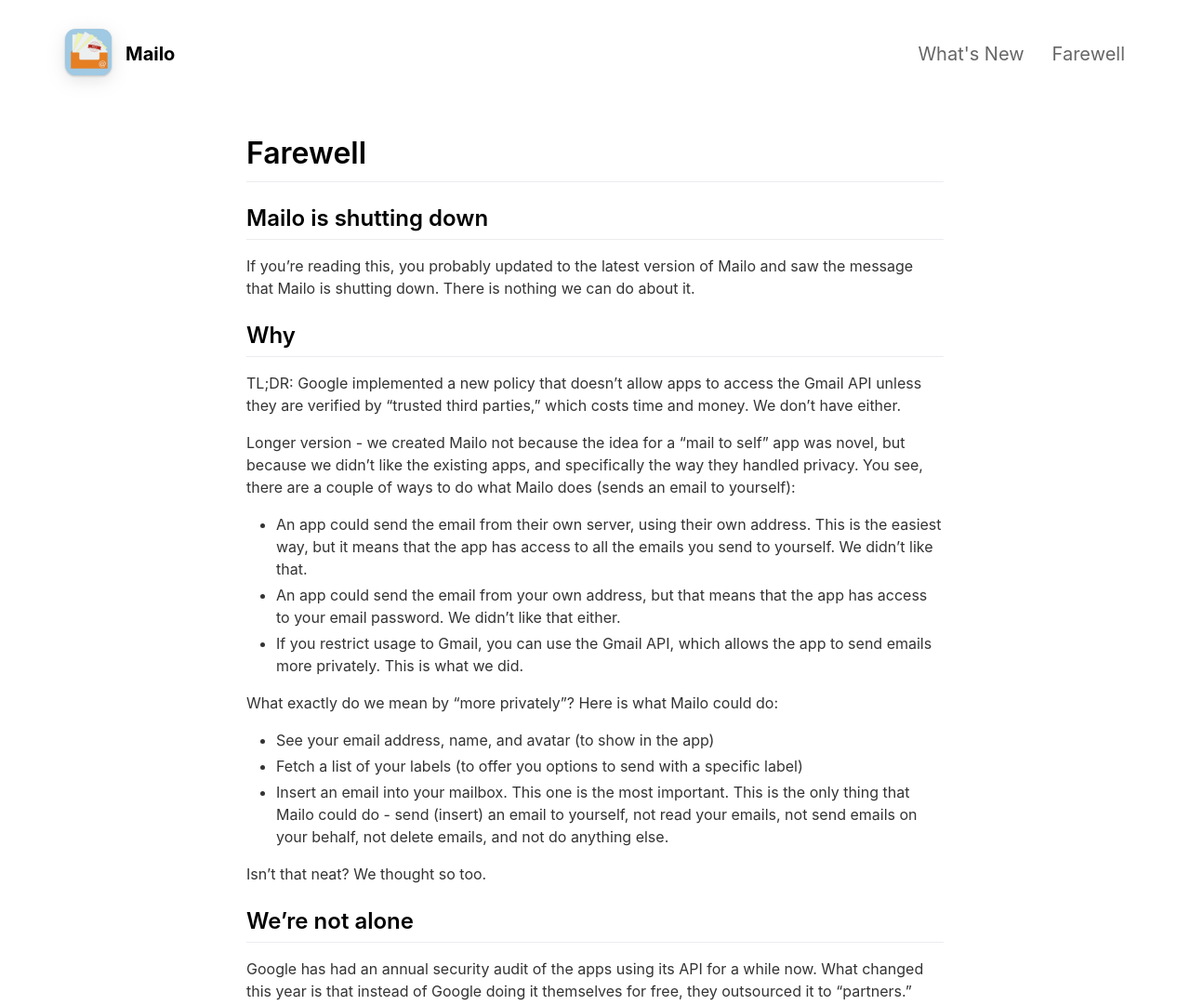
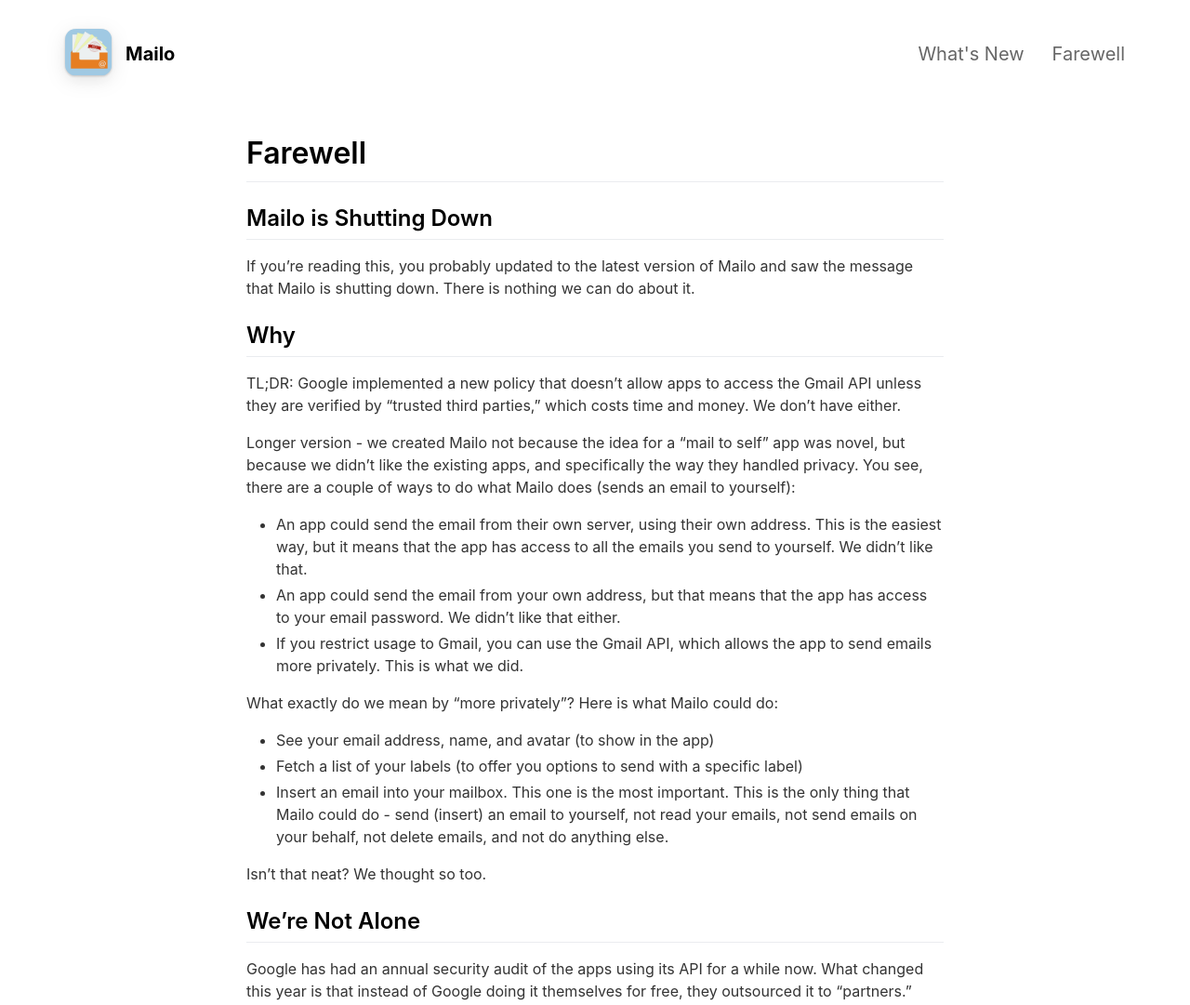
Before and after one commit to amebalabs/mailo-landing, a Jekyll site: the page built from _pages/farewell.md, in a window 1280 px wide. Shown: the top 1081 px of the page at 93% size. Built offline with Jekyll 4.4.1, drawn with Linux system fonts in a browser that asks for light colours; nearby versions of some CDN libraries.

```diff
--- a/_pages/farewell.md
+++ b/_pages/farewell.md
@@ -6,7 +6,7 @@ include_in_header: true
 
 # Farewell
 
-## Mailo is shutting down
+## Mailo is Shutting Down
 
 If you're reading this, you probably updated to the latest version of Mailo and saw the message that Mailo is shutting down. There is nothing we can do about it.
 
@@ -26,7 +26,7 @@ What exactly do we mean by "more privately"? Here is what Mailo could do:
 
 Isn't that neat? We thought so too.
 
-## We're not alone
+## We're Not Alone
 
 Google has had an annual security audit of the apps using its API for a while now. What changed this year is that instead of Google doing it themselves for free, they outsourced it to "partners." And these partners charge for the service. And they are not cheap.
 
```
